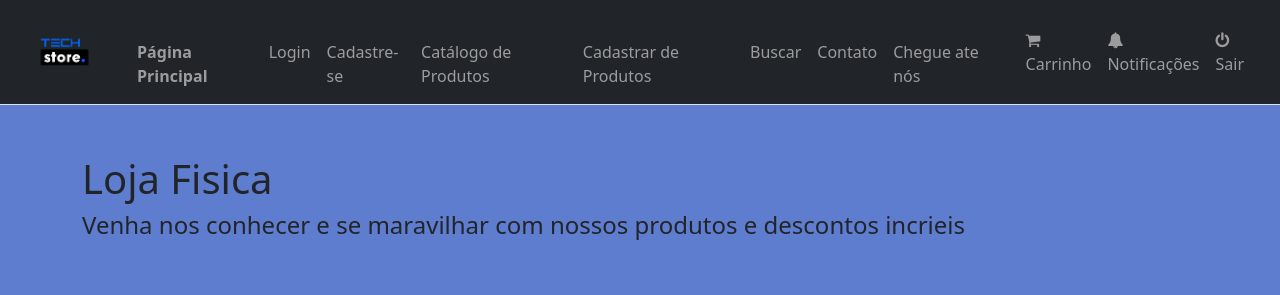
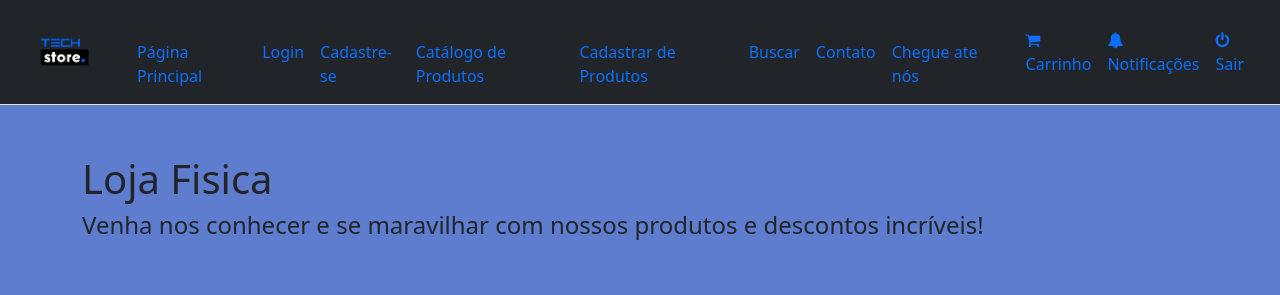
Before and after one commit to lucasddcc/trabalhopi2, a PHP site: page /local.php in a window 1280 px wide. Shown: the top 295 px of the page. Run offline with PHP 8.4, Linux system fonts and the light colour scheme.

Commit message:
final finalmente

```diff
--- a/site/conectarBanco.php
+++ b/site/conectarBanco.php
@@ -2,7 +2,7 @@
 // Configurações do banco de dados
 $servidor = "localhost";
 $usuario = "root";
-$senha = "admin";
+$senha = "";
 $banco = "trabalho";
 
 // Conecta ao banco de dados
--- a/site/header.php
+++ b/site/header.php
@@ -43,51 +43,51 @@
             <div class="collapse navbar-collapse container mt-4" id="navbarNavDropdown">
                 <ul class="navbar-nav">
                     <li class="nav-item">
-                        <a class="nav-link" style="font-weight: bold;" href="index.php">Página Principal</a>
+                        <a class="nav-link text-primary" href="index.php">Página Principal</a>
                     </li>
                     <li class="nav-item">
-                        <a class="nav-link" href="login.php">Login</a>
+                        <a class="nav-link text-primary" href="login.php">Login</a>
                     </li>
                     <li class="nav-item">
-                        <a class="nav-link" href="cadastro_cliente.php">Cadastre-se</a>
+                        <a class="nav-link text-primary" href="cadastro_cliente.php">Cadastre-se</a>
                     </li>
                     <li class="nav-item">
-                        <a class="nav-link" href="lista_produtos.php">Catálogo de Produtos</a>
+                        <a class="nav-link text-primary"  href="lista_produtos.php">Catálogo de Produtos</a>
                     </li>
                     <li class="nav-item">
-                        <a class="nav-link" href="cadastro_produto.php">Cadastrar de Produtos</a>
+                        <a class="nav-link text-primary" href="cadastro_produto.php">Cadastrar de Produtos</a>
                     </li>
                     <li class="nav-item">
-                        <a class="nav-link" href="busca_produto.php">Buscar</a>
+                        <a class="nav-link text-primary" href="busca_produto.php">Buscar</a>
                     </li>
                     <li class="nav-item">
-                        <a class="nav-link" href="contato.php">Contato</a>
+                        <a class="nav-link text-primary" href="contato.php">Contato</a>
                     </li>
                     <li class="nav-item">
-                        <a class="nav-link" href="local.php">Chegue ate nós</a>
+                        <a class="nav-link text-primary" href="local.php">Chegue ate nós</a>
                     </li>
                 </ul>
+
             </div>
-
             <div class="collapse navbar-collapse" id="navbarCollapseContent">
                 <ul class="navbar-nav ml-auto">
                     <li class="nav-item">
-                        <a class="nav-link" href="carrinho.php">
+                        <a class="nav-link text-primary" href="carrinho.php">
                             <i class="fa fa-shopping-cart"></i> Carrinho
                         </a>
                     </li>
-                    <li class="nav-item">
-                        <a class="nav-link" href="#">
+                    <li class="nav-item text-primary">
+                        <a class="nav-link text-primary" href="#">
                             <i class="fa fa-bell"></i> Notificações
                         </a>
                     </li>
-                    <li class="nav-item">
-                        <a class="nav-link" href="logout.php">
+                    <li class="nav-item text-primary">
+                        <a class="nav-link text-primary" href="logout.php">
                             <i class="fa fa-power-off"></i> Sair
                         </a>
                     </li>
-                    <li class="nav-item">
-                        <p style="margin-top: 20px; color: #3153af;">
+                    <li class="nav-item text-primary">
+                        <p>
                             <?php echo $nomeUser; ?>
                         </p>
                     </li>
--- a/site/local.php
+++ b/site/local.php
@@ -44,18 +44,15 @@ if ((!isset($_SESSION['username']) == true) and (!isset($_SESSION['password']) =
     include_once('header.php');
     ?>
 
-    <div class="container">
+    <div class="container ">
         <h1>Loja Fisica</h1>
-        <h4>Venha nos conhecer e se maravilhar com nossos produtos e descontos incrieis</h4>
+        <h4>Venha nos conhecer e se maravilhar com nossos produtos e descontos incríveis!</h4>
     </div>
 
     <iframe class="container"
         src="https://www.google.com/maps/embed?pb=!1m18!1m12!1m3!1d10988.532909863896!2d-48.23202963100415!3d-18.912189403080014!2m3!1f0!2f0!3f0!3m2!1i1024!2i768!4f13.1!3m3!1m2!1s0x94a44f794bf1137b%3A0xb66c1ac5715128c!2sZool%C3%B3gico%20Municipal%20de%20Uberl%C3%A2ndia!5e0!3m2!1spt-BR!2sbr!4v1686951541762!5m2!1spt-BR!2sbr"
         width="600" height="600" style="border:0;" allowfullscreen="" loading="lazy"
         referrerpolicy="no-referrer-when-downgrade"></iframe>
-
-
-
 
     <?php
     include_once('footer.php');
```
Also changed, not shown: site/cadastro_produto.php (+52 -46 lines), site/frete.html (deleted, +0 -78 lines), site/footer.php (line endings or trailing spaces).
